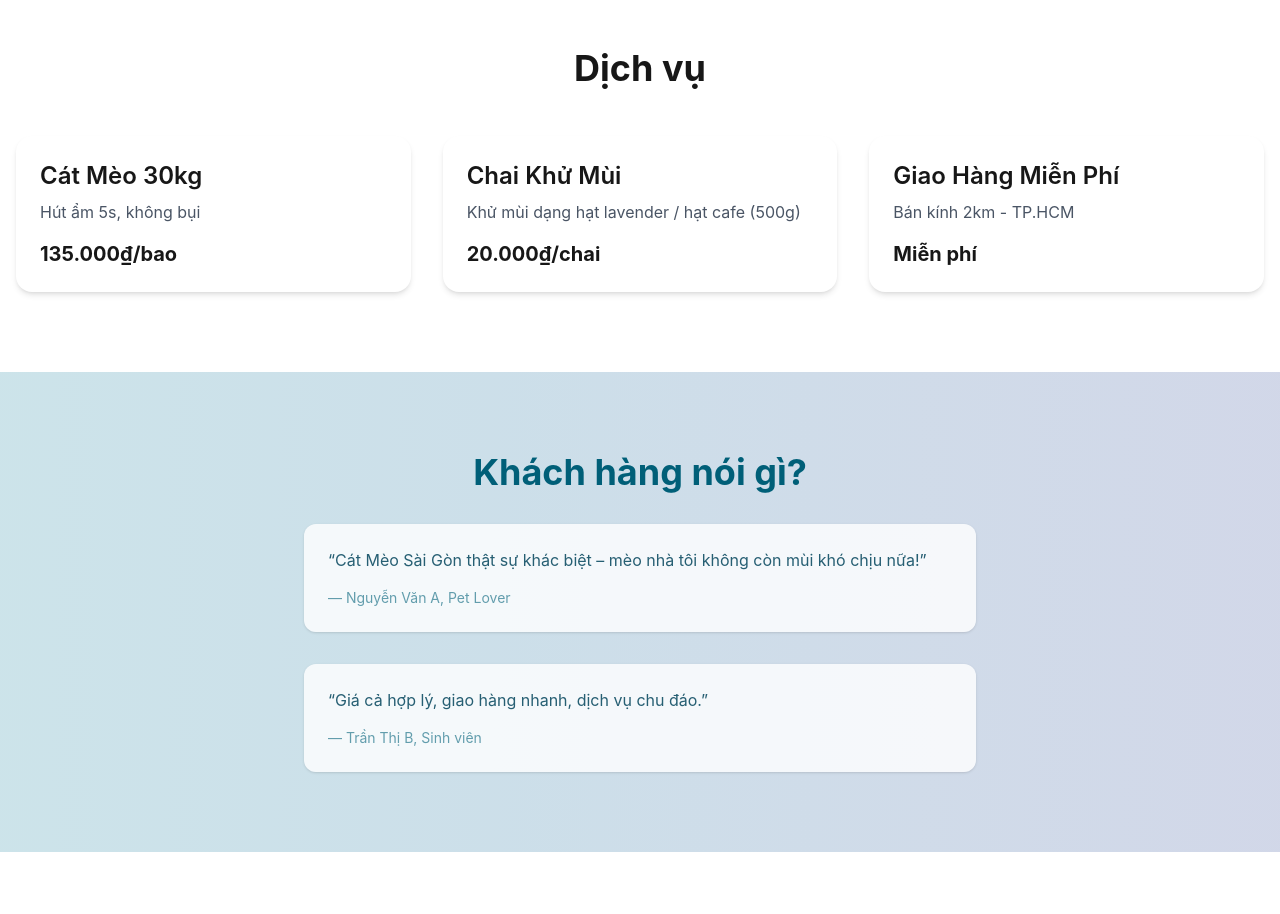
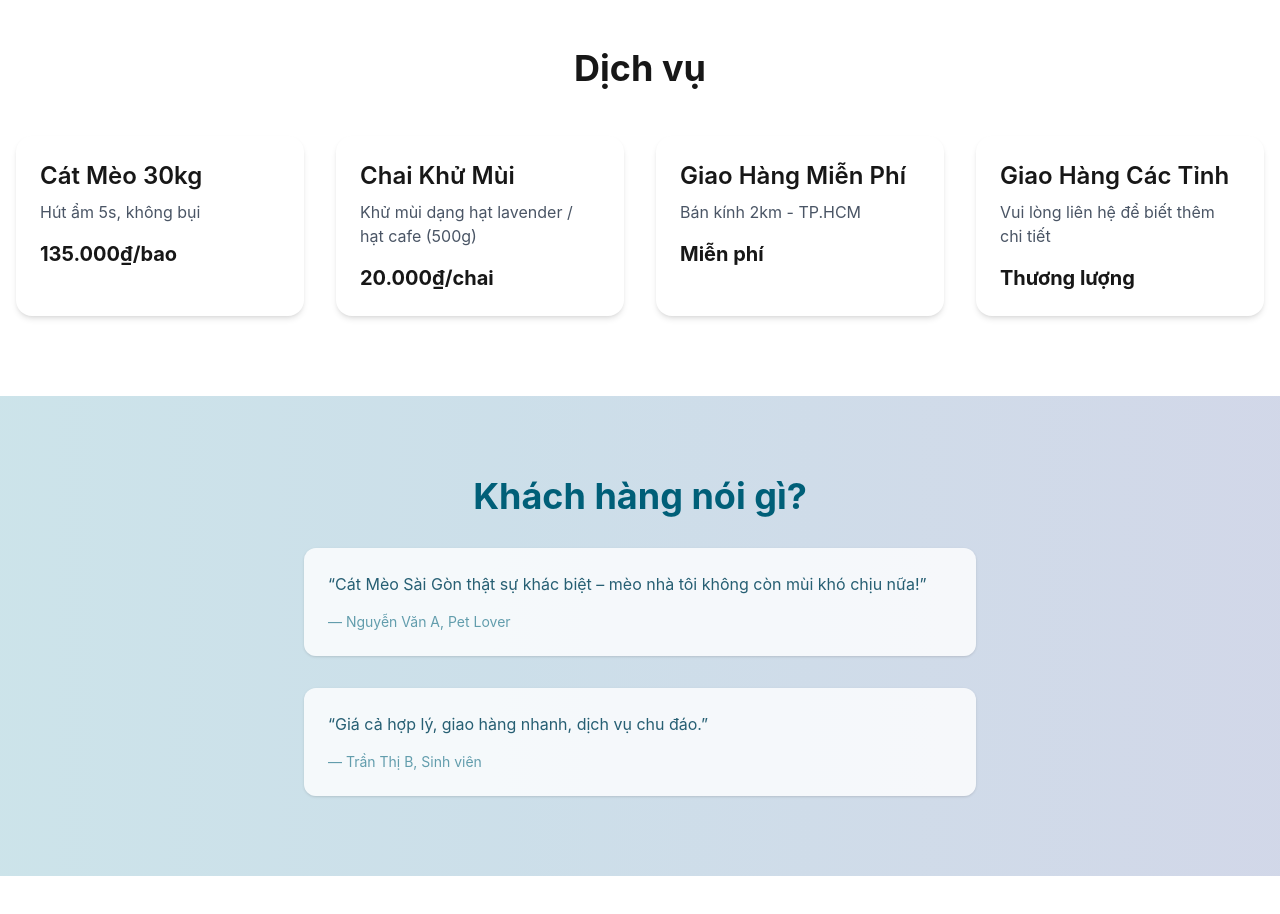
Before and after one commit to Kudoo39/catmeosaigon, a Next.js app: page / in a window 1280 px wide. Shown: the part 1480-2394 px from the top of the page. Built offline with nearby package versions, Linux system fonts and the light colour scheme.

Commit message:
Update information

```diff
--- a/app/page.js
+++ b/app/page.js
@@ -51,7 +51,7 @@ export default function Home() {
             Cung cấp cát mèo chất lượng & thân thiện với môi trường
           </p>
           <a
-            href='#services'
+            href='#dich-vu'
             className='
         inline-block
         bg-gradient-to-r from-cyan-800 to-blue-800
@@ -106,7 +106,7 @@ export default function Home() {
           <div className='container mx-auto px-4 text-center mb-12'>
             <h2 className='text-4xl font-bold'>Dịch vụ</h2>
           </div>
-          <div className='container mx-auto px-4 grid gap-8 md:grid-cols-3'>
+          <div className='container mx-auto px-4 grid gap-8 md:grid-cols-2 lg:grid-cols-4'>
             {[
               {
                 title: 'Cát Mèo 30kg',
@@ -122,6 +122,11 @@ export default function Home() {
                 title: 'Giao Hàng Miễn Phí',
                 desc: 'Bán kính 2km - TP.HCM',
                 price: 'Miễn phí'
+              },
+              {
+                title: 'Giao Hàng Các Tỉnh',
+                desc: 'Vui lòng liên hệ để biết thêm chi tiết',
+                price: 'Thương lượng'
               }
             ].map((item) => (
               <div
--- a/components/Footer.js
+++ b/components/Footer.js
@@ -24,7 +24,7 @@ export default function Footer() {
               (svc) => (
                 <li key={svc}>
                   <a
-                    href='#services'
+                    href='#dich-vu'
                     className='text-cyan-100/80 hover:text-white transition'
                   >
                     {svc}
```
